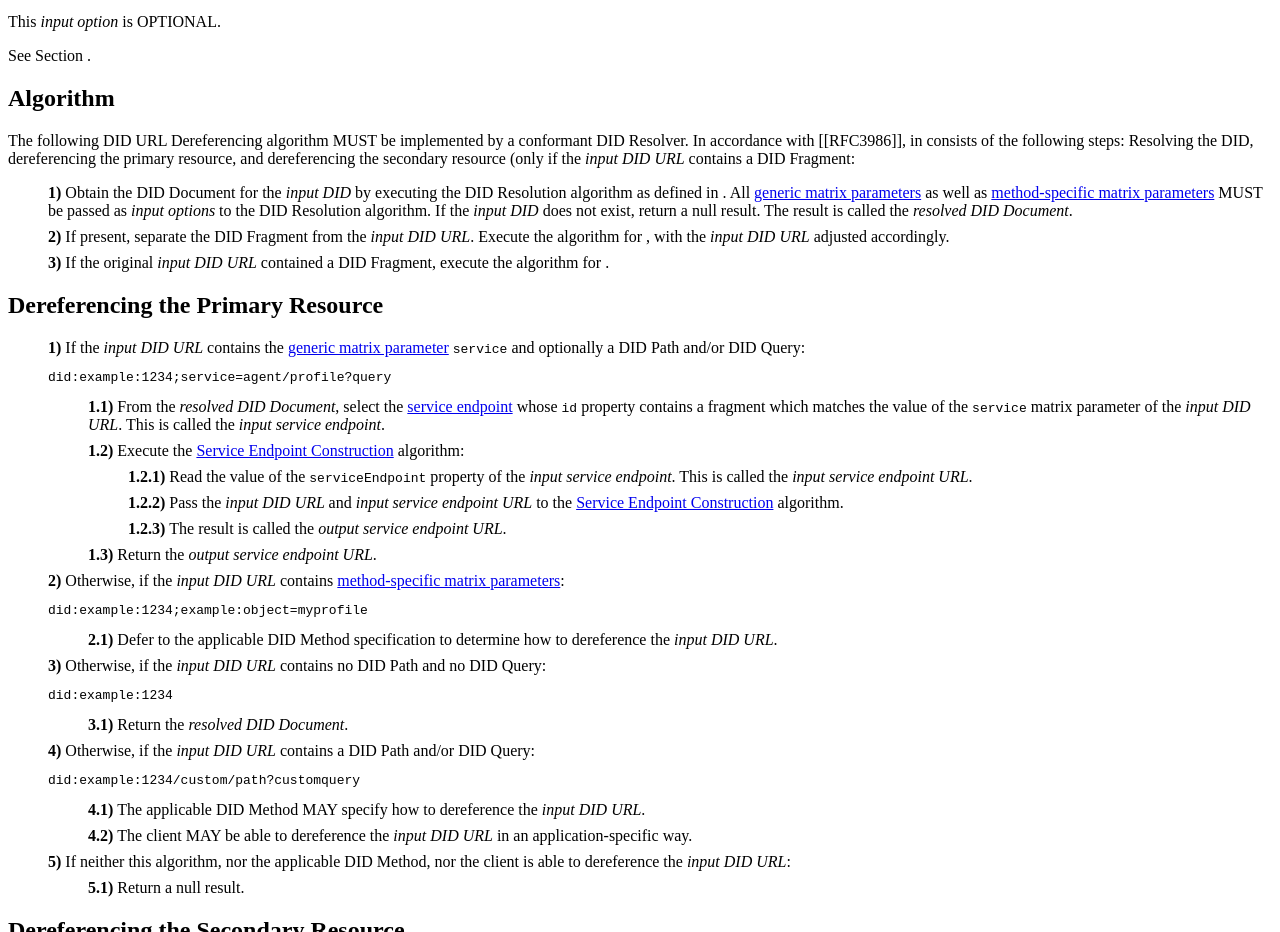
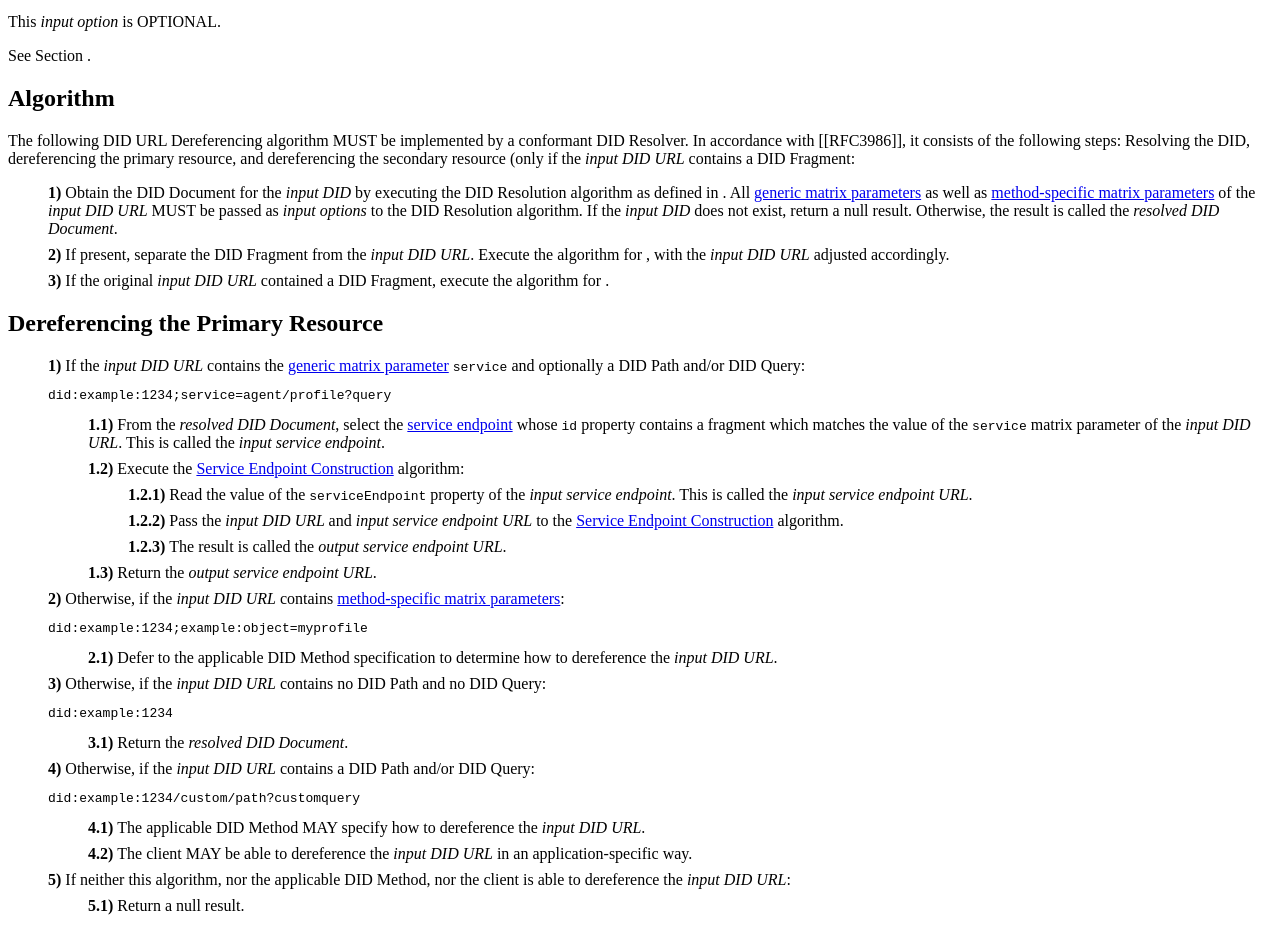
Before and after one commit to w3c/did-resolution, a plain HTML site: page index.html in a window 1280 px wide. Shown: the part 6200-7132 px from the top of the page. Drawn offline with Linux system fonts and the light colour scheme; a script that the page names is missing.

Commit message:
Minor improvements.

```diff
--- a/index.html
+++ b/index.html
@@ -566,7 +566,7 @@ and dereferencing DID URLs.
 	<section id="dereferencing-algorithm">
 		<h2>Algorithm</h2>
 		<p>The following <a>DID URL Dereferencing</a> algorithm MUST be implemented by a conformant <a>DID Resolver</a>.
-		In accordance with [[RFC3986]], in consists of the following steps: Resolving the DID, dereferencing the primary
+		In accordance with [[RFC3986]], it consists of the following steps: Resolving the DID, dereferencing the primary
 		resource, and dereferencing the secondary resource (only if the <var>input <a>DID URL</a></var> contains a <a>DID Fragment</a>:</p>
 
 		<ol class="algorithm">
@@ -575,9 +575,9 @@ and dereferencing DID URLs.
 				<a href="https://w3c-ccg.github.io/did-spec/#generic-did-parameter-names"> generic
 				matrix parameters</a> as well as
 				<a href="https://w3c-ccg.github.io/did-spec/#method-specific-did-parameter-names"> method-specific
-				matrix parameters</a> MUST be passed as <var>input options</var> to the <a>DID
+				matrix parameters</a> of the <var>input <a>DID URL</a></var> MUST be passed as <var>input options</var> to the <a>DID
 				Resolution</a> algorithm. If the <var>input <a>DID</a></var> does not exist, return a null result.
-				The result is called the <var>resolved <a>DID Document</a></var>.</li>
+				Otherwise, the result is called the <var>resolved <a>DID Document</a></var>.</li>
 			</li>
 			<li>If present, separate the <a>DID Fragment</a> from the <var>input <a>DID URL</a></var>. Execute the algorithm for
 			<a href="#dereferencing-algorithm-primary"></a>, with the <var>input <a>DID URL</a></var> adjusted
```
